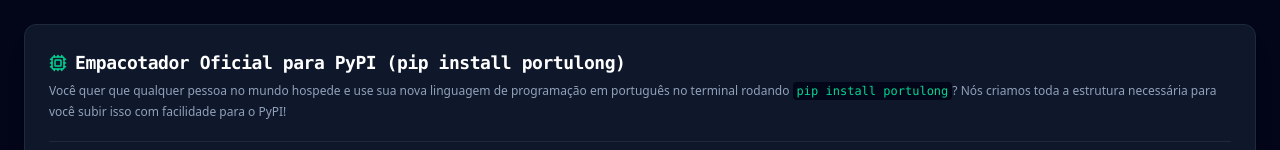
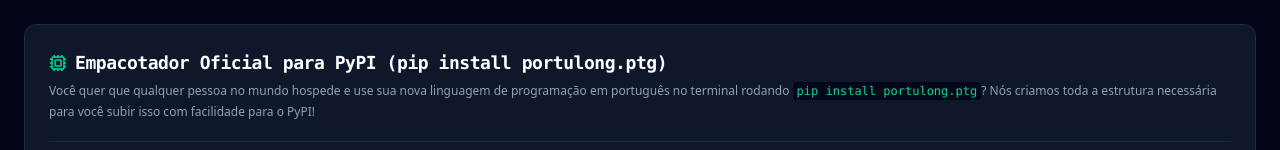
Before and after one commit to silvio-blip/portulong, a React (Vite) app: page / in a window 1280 px wide. Both pictures are taken after a click on the button "Empacotar (PyPI)". Shown: the part 179-329 px from the top of the page. Built offline with nearby package versions, Linux system fonts and the light colour scheme.

Commit message:
chore: rename package to portulong.ptg
Update project name in pyproject.toml and documentation to reflect the new package name on PyPI.

```diff
--- a/src/App.tsx
+++ b/src/App.tsx
@@ -873,7 +873,7 @@
 Para instalar o compilador e ambiente de execução do Portulong, basta rodar o comando abaixo no seu terminal (requer Python 3.8+ instalado):
 
 \`\`\`bash
-pip install portulong
+pip install portulong.ptg
 \`\`\`
 
 ## 💻 Como usar
@@ -1981,10 +1981,10 @@
             <div className="border-b border-slate-800 pb-5">
               <h2 className="text-lg font-black font-mono tracking-tight text-white flex items-center gap-2">
                 <Cpu size={18} className="text-emerald-400" />
-                Empacotador Oficial para PyPI (pip install portulong)
+                Empacotador Oficial para PyPI (pip install portulong.ptg)
               </h2>
               <p className="text-xs text-slate-400 mt-1 leading-relaxed">
-                Você quer que qualquer pessoa no mundo hospede e use sua nova linguagem de programação em português no terminal rodando <code className="text-emerald-400 bg-slate-950 px-1 py-0.5 rounded font-mono">pip install portulong</code>? Nós criamos toda a estrutura necessária para você subir isso com facilidade para o PyPI!
+                Você quer que qualquer pessoa no mundo hospede e use sua nova linguagem de programação em português no terminal rodando <code className="text-emerald-400 bg-slate-950 px-1 py-0.5 rounded font-mono">pip install portulong.ptg</code>? Nós criamos toda a estrutura necessária para você subir isso com facilidade para o PyPI!
               </p>
             </div>
 
```
Also changed, not shown: 1 other file (tests, documents, lock files or other folders).
